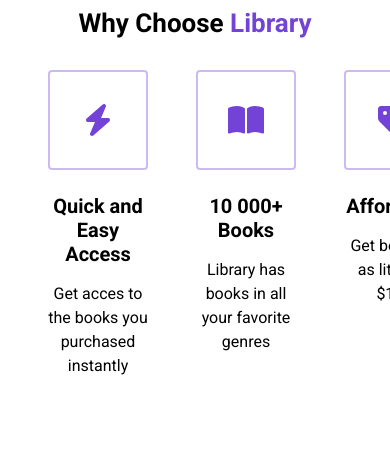
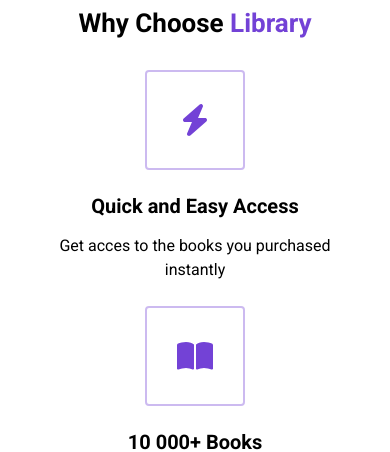
Before and after one commit to Achraf333-m/react-app, a React (Create React App) app: page / in a window 390 px wide. Shown: the part 793-1245 px from the top of the page. Built offline with nearby package versions, Linux system fonts and the light colour scheme.

Commit message:
Update index.css

```diff
--- a/src/index.css
+++ b/src/index.css
@@ -832,6 +832,10 @@ select {
     margin-bottom: 24px;
   }
 
+  .highlights__wrapper {
+    display: flex;
+    flex-direction: column;
+  }
   .cart__book--img {
     display: none;
   }
```
